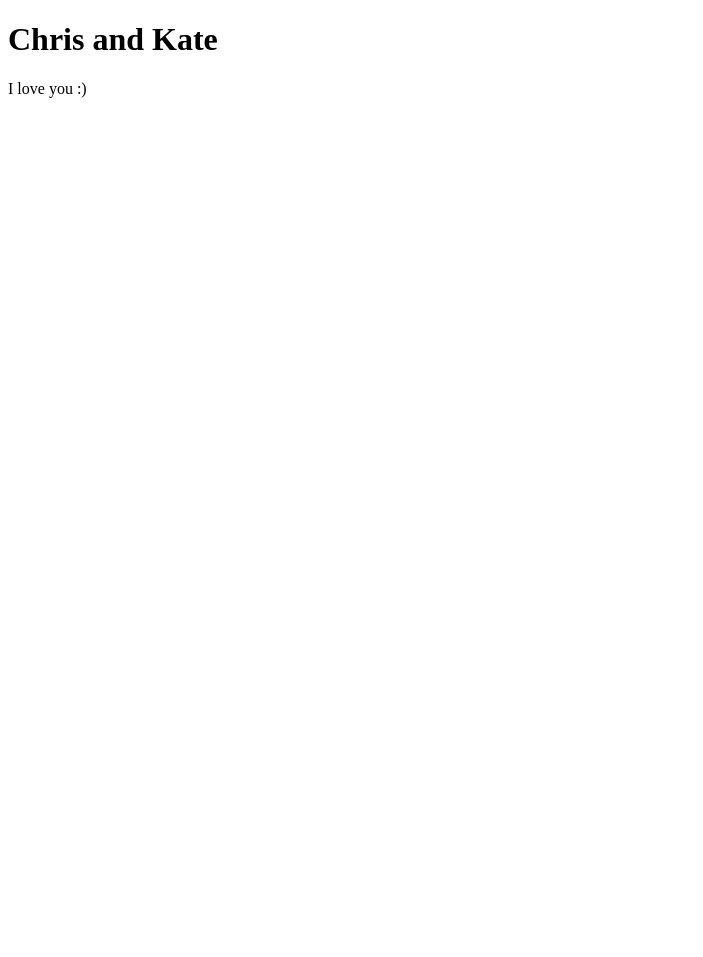
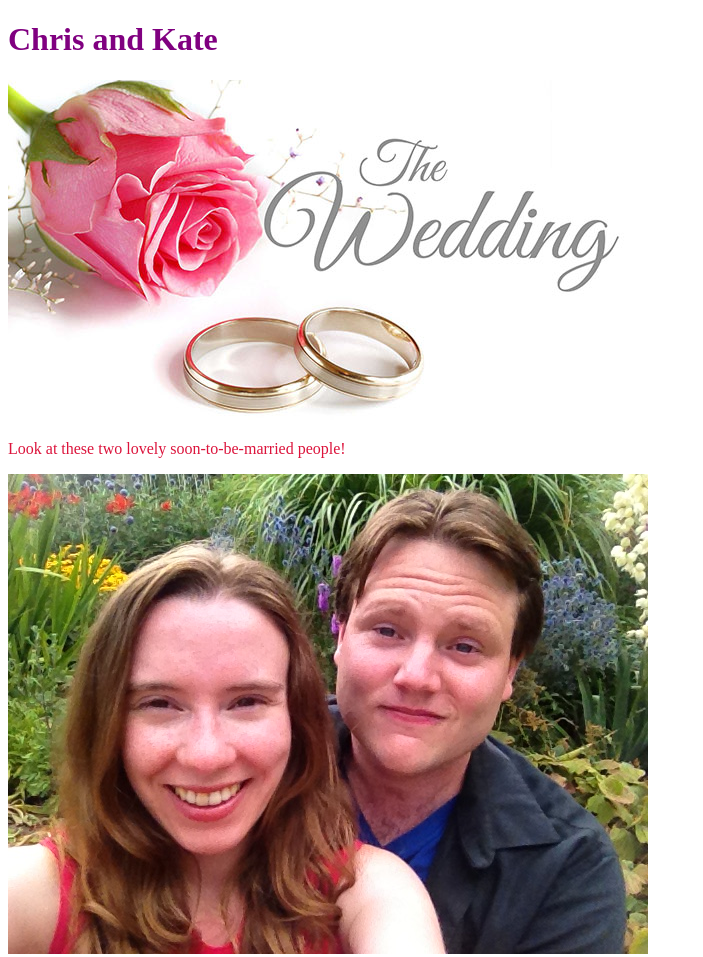
Before and after one commit to cadelaney/ChrisandKate, a plain HTML site: page index.html in a window 1280 px wide. Shown: the whole page, without its empty margins (0-703 px from the left). Before the commit the page ends 800 px from the top, so only its background shows below. Drawn offline with Linux system fonts and the light colour scheme.

Commit message:
Added pictures

```diff
--- a/index.html
+++ b/index.html
@@ -4,9 +4,20 @@
         <title>
             Chris and Kate
         </title>
+        <style>
+            body {
+                color: crimson;
+            }
+
+            h1 {
+                color: purple;
+            }
+        </style>
     </head>
     <body>
         <h1>Chris and Kate</h1>
-        <p> I love you :) </p>
+        <img src="images/wedding.jpg" />
+        <p> Look at these two lovely soon-to-be-married people! </p>
+        <img src="images/Chris_and_Kate.jpg" />
     </body>
 </html>
```
Also changed, not shown: images/Chris_and_Kate.jpg (added), images/wedding.jpg (added).
